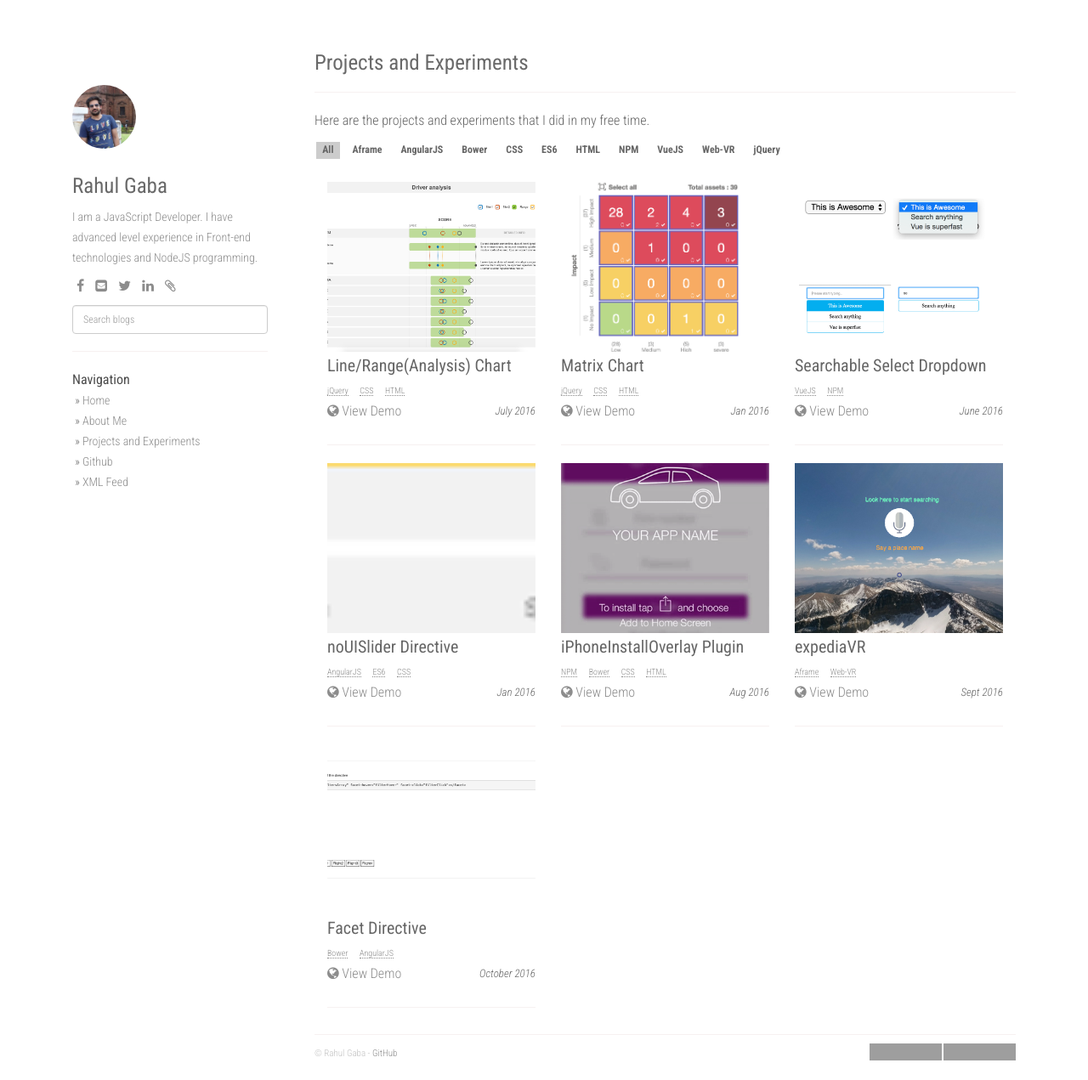
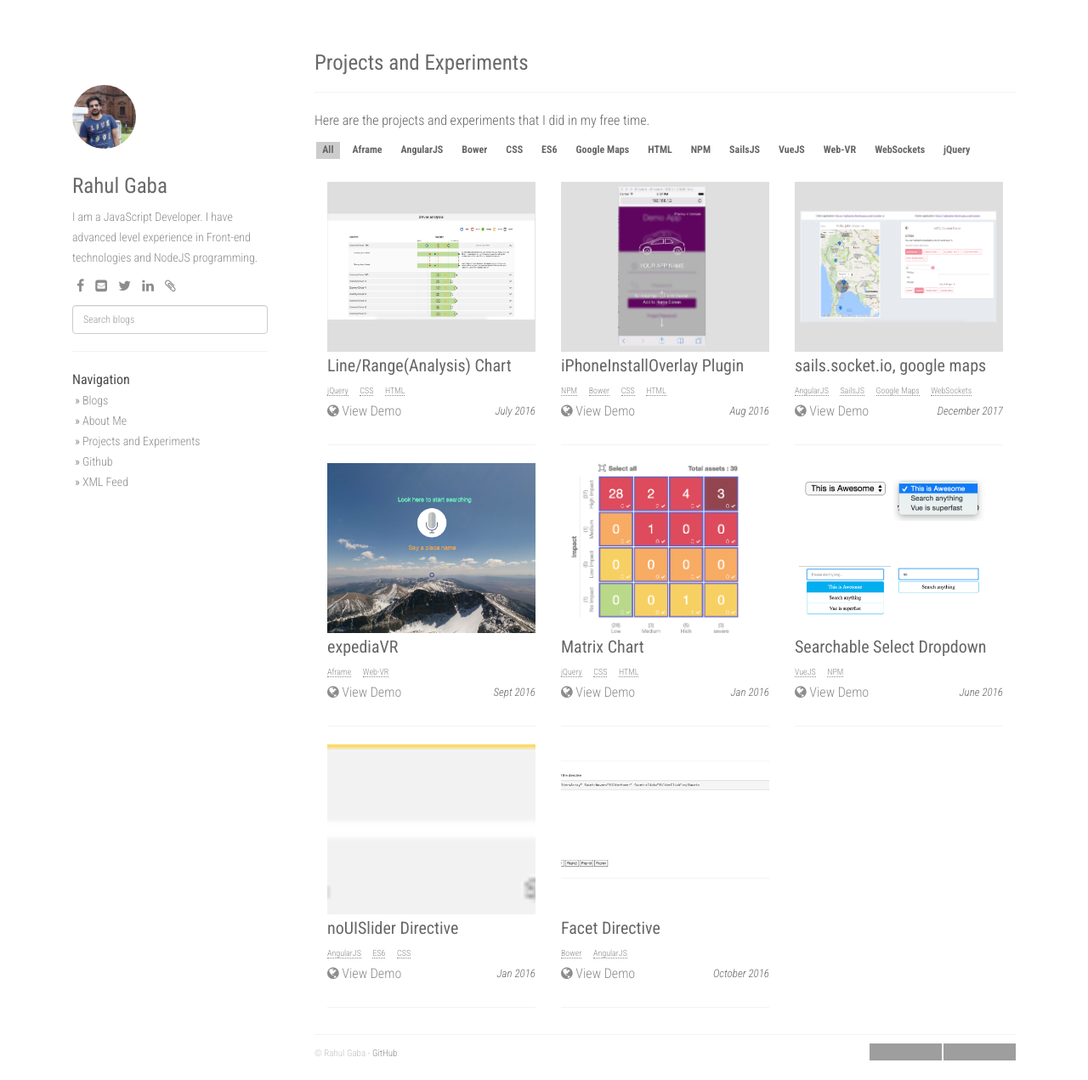
Before and after one commit to rgabs/rgabs.github.io, a Jekyll site: the page built from projects.md, in a window 1280 px wide and 1271 px high. Shown: the whole window at 85% size. Built offline with Jekyll 4.4.1, drawn with Linux system fonts in a browser that asks for light colours; nearby versions of some CDN libraries; grey boxes are pictures that could not be loaded.

Commit message:
new project added projects indexs changed

```diff
--- a/_data/projects.json
+++ b/_data/projects.json
@@ -5,6 +5,27 @@
   "url": "https://rgabs.github.io/lineRangeChart/",
   "date": "July 2016",
   "tags": ["jQuery", "CSS", "HTML"]
+}, {
+  "slug": "iPhoneInstallOverlay",
+  "name": "iPhoneInstallOverlay Plugin",
+  "image": "iphoneoverlay.png",
+  "url": "http://rahulgaba.com/front-end/2016/07/31/Showing-add-to-homescreen-banner-in-iPhone-Safari.html",
+  "date": "Aug 2016",
+  "tags": ["NPM", "Bower", "CSS", "HTML"]
+}, {
+  "slug": "Simple socket based application using SailsJS and Google maps",
+  "name": "sails.socket.io, google maps",
+  "image": "sailsocket.png",
+  "url": "https://sailsocket.herokuapp.com",
+  "date": "December 2017",
+  "tags": ["AngularJS", "SailsJS", "Google Maps", "WebSockets"]
+}, {
+  "slug": "expediaVR",
+  "name": "expediaVR",
+  "image": "expediavr.png",
+  "url": "http://tinyurl.com/expediavr",
+  "date": "Sept 2016",
+  "tags": ["Aframe", "Web-VR"]
 }, {
   "slug": "Matrix Chart",
   "name": "Matrix Chart",
@@ -27,20 +48,6 @@
   "date": "Jan 2016",
   "tags": ["AngularJS", "ES6", "CSS"]
 }, {
-  "slug": "iPhoneInstallOverlay",
-  "name": "iPhoneInstallOverlay Plugin",
-  "image": "iphoneoverlay.png",
-  "url": "http://rahulgaba.com/front-end/2016/07/31/Showing-add-to-homescreen-banner-in-iPhone-Safari.html",
-  "date": "Aug 2016",
-  "tags": ["NPM", "Bower", "CSS", "HTML"]
-}, {
-  "slug": "expediaVR",
-  "name": "expediaVR",
-  "image": "expediavr.png",
-  "url": "http://tinyurl.com/expediavr",
-  "date": "Sept 2016",
-  "tags": ["Aframe", "Web-VR"]
-}, {
   "slug": "Facet Directive",
   "name": "Facet Directive",
   "image": "facet.png",
--- a/_layouts/default.html
+++ b/_layouts/default.html
@@ -124,7 +124,7 @@
         <hr />
 
         <strong>Navigation</strong>
-        <br /> &nbsp;&raquo; <a href="/">Home</a>
+        <br /> &nbsp;&raquo; <a href="/">Blogs</a>
         <br /> {% for i in site.urls %} &nbsp;&raquo; <a class="about" href="{{ i.url }}">{{ i.text }}</a>
         <br /> {% endfor %}
       </div>
```
Also changed, not shown: static/projects/iphoneoverlay.png, static/projects/linerangechart.png, static/projects/sailsocket.png (added).
